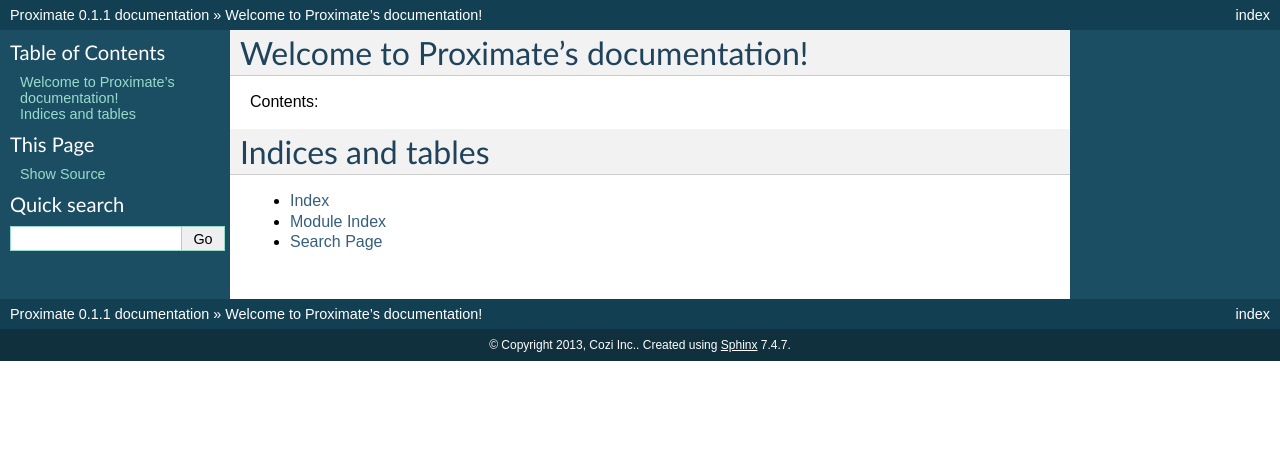
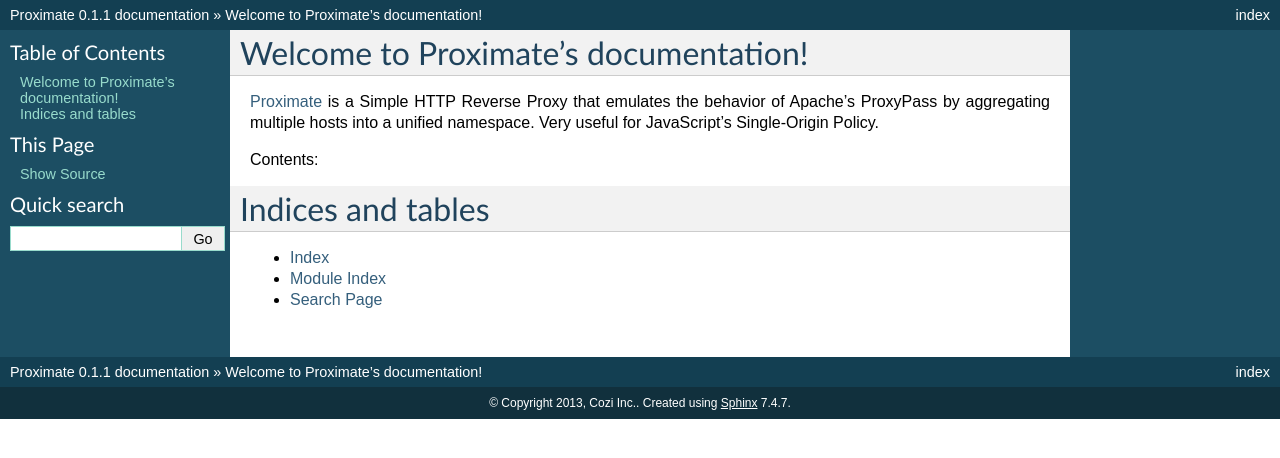
Before and after one commit to coryking/proximate, a Sphinx documentation site: the page built from docs/index.rst, in a window 1280 px wide. Shown: the top 458 px of the page. Built offline with Sphinx 7.4.7, drawn with Linux system fonts in a browser that asks for light colours.

Commit message:
Truly minimal documentation.

```diff
--- a/docs/index.rst
+++ b/docs/index.rst
@@ -5,6 +5,11 @@
 
 Welcome to Proximate's documentation!
 =====================================
+
+Proximate_ is a Simple HTTP Reverse Proxy that emulates the behavior of Apache's ProxyPass
+by aggregating multiple hosts into a unified namespace.
+Very useful for JavaScript's Single-Origin Policy.
+
 
 Contents:
 
@@ -19,3 +24,6 @@
 * :ref:`genindex`
 * :ref:`modindex`
 * :ref:`search`
+
+.. _Proximate:
+    https://github.com/cozi/proximate
```
Also changed, not shown: 1 other file.
